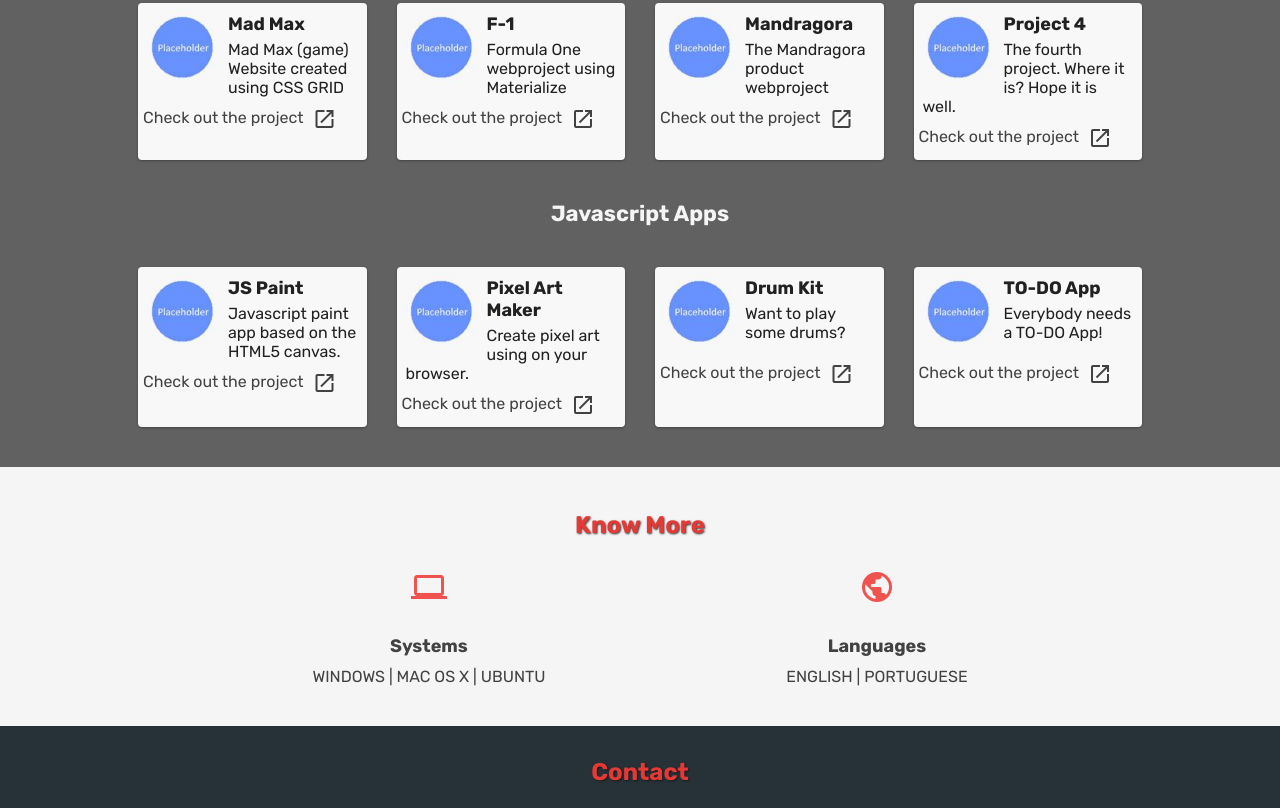
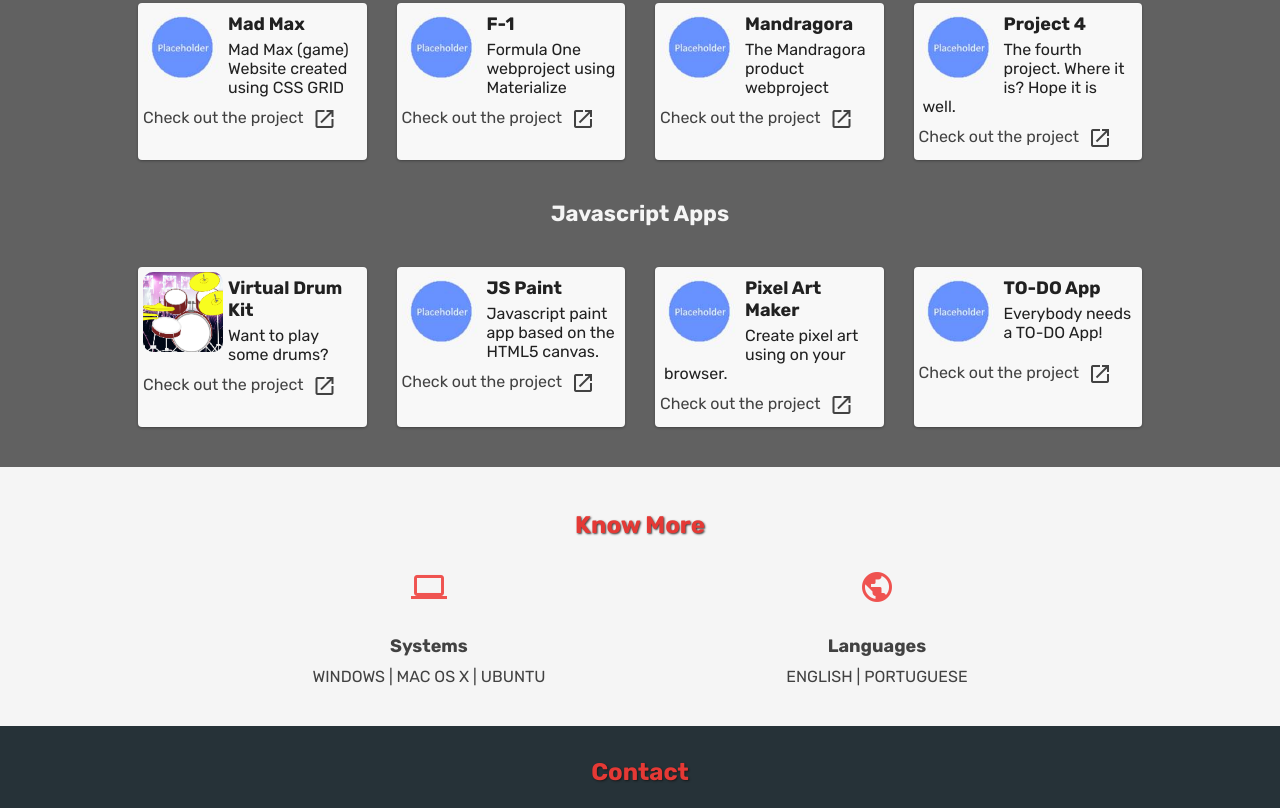
Before and after one commit to betocostadev/betocostadev.github.io, a plain HTML site: page index.html in a window 1280 px wide. Shown: the part 1751-2559 px from the top of the page. Drawn offline with Linux system fonts and the light colour scheme.

Commit message:
added vdk and card cover

```diff
--- a/css/portf_main.css
+++ b/css/portf_main.css
@@ -760,12 +760,16 @@ footer {
 
 .object-card__img {
     background-size: cover;
-    border-radius: 50%;
     float: left;
     height: 70px;
     width: 70px;
     margin: 0.5rem;
 }
+
+.object-card__img img {
+    border-radius: 10px;
+}
+
 .object-card__text {
     color: var(--cgrey900);
     margin: 0;
--- a/index.html
+++ b/index.html
@@ -177,6 +177,20 @@
           <h3>Javascript Apps</h3>
           <div class="container-cards">
 
+            <a href="apps/vdk/vdk.html" class="object-card__link">
+                <div class="object-card__img">
+                  <img src="img/vdk_card.png" alt="Virtual Drumk Kit project cover">
+                </div>
+                <div class="object-card__text">
+                  <h2 class="object-card__title">Virtual Drum Kit</h2>
+                  <p class="object-card__body">Want to play some drums?</p>
+                </div>
+                <p class="object_card--label">
+                  Check out the project
+                  <i class="object-card__icon material-icons">launch</i>
+                </p>
+            </a>
+
             <a href="apps/jspaint.html" class="object-card__link">
                 <div class="object-card__img">
                   <img src="img/placeholder_card_img.jpg" alt="JS Paint project cover">
@@ -205,19 +219,6 @@
                 </p>
             </a>
 
-            <a href="#" class="object-card__link">
-                <div class="object-card__img">
-                  <img src="img/placeholder_card_img.jpg" alt="Drum Kit project cover">
-                </div>
-                <div class="object-card__text">
-                  <h2 class="object-card__title">Drum Kit</h2>
-                  <p class="object-card__body">Want to play some drums?</p>
-                </div>
-                <p class="object_card--label">
-                  Check out the project
-                  <i class="object-card__icon material-icons">launch</i>
-                </p>
-            </a>
 
             <a href="#" class="object-card__link">
                 <div class="object-card__img">
```
Also changed, not shown: apps/vdk/vdk.html (added, +12 -0 lines), img/vdk_card.png (added).
